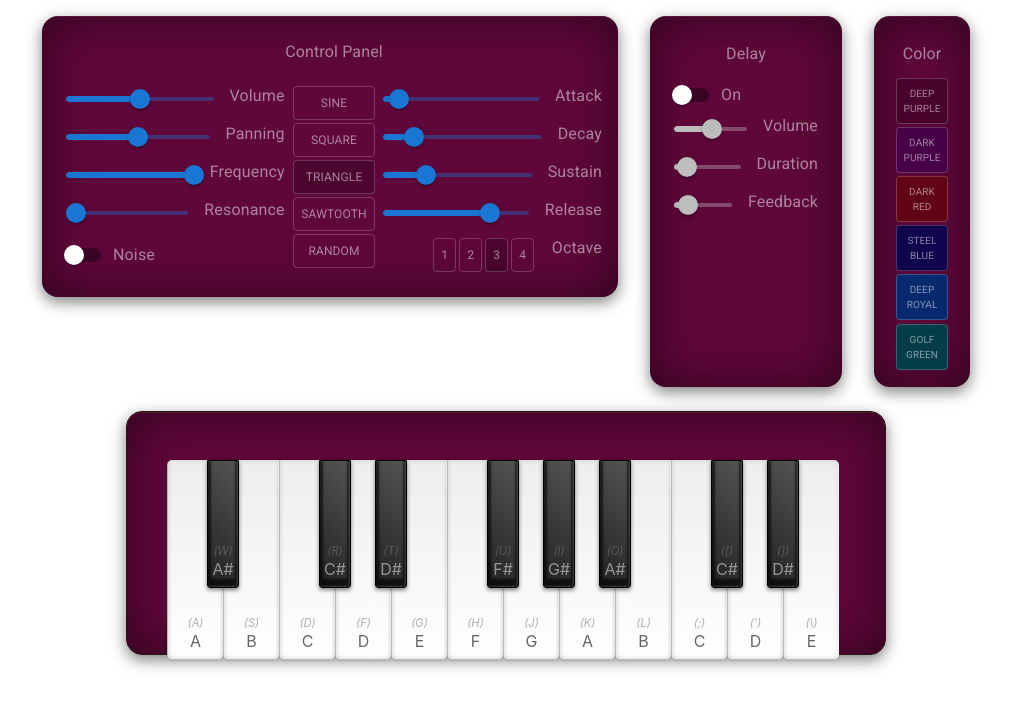
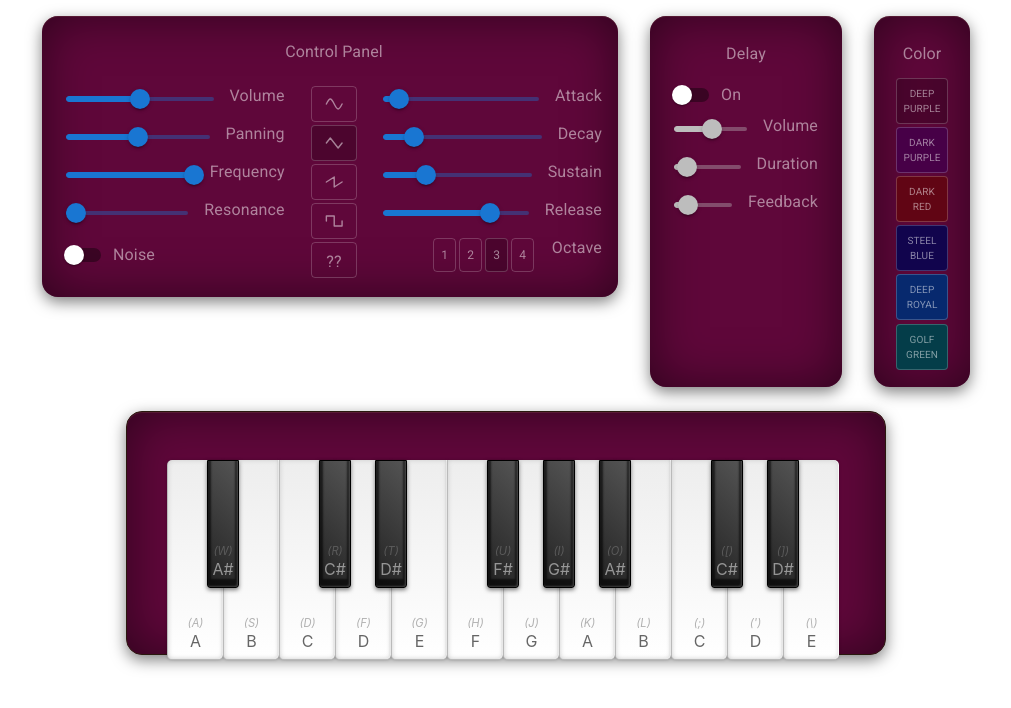
Before and after one commit to duviduduvid/synthinon, a React (Create React App) app: page / in a window 1280 px wide. Shown: the top 708 px of the page, without its empty margins (134-1145 px from the left). Built offline with nearby package versions, Linux system fonts and the light colour scheme.

Commit message:
adding wave forms icons

```diff
--- a/src/ControlPanel/WavefromSelector/WaveformSelector.tsx
+++ b/src/ControlPanel/WavefromSelector/WaveformSelector.tsx
@@ -3,9 +3,10 @@ import ToggleButton from '@mui/material/ToggleButton';
 import synthAudioContext from '../../synthAudioContext';
 import { Typography } from '@mui/material';
 import StyledToggleButtonGroup from '../StyledToggleButtonGroup';
+import waveforms from "../../images/waveforms.svg";
 
 export default function WaveformSelector() {
-  const waverforms = ["sine", "square", "triangle", "sawtooth", "random"];
+  const waverforms = ["sine", "triangle", "sawtooth", "square", "random"];
   const [waveform, setWaveform] = useState("triangle");
 
   const onSelectWaveform = (selected: OscillatorType | "random") => {
@@ -29,12 +30,24 @@ export default function WaveformSelector() {
     >
       {waverforms.map((wf, index) => (
         <ToggleButton key={index} value={wf} aria-label={wf}>
-          <Typography
-            fontSize="12px"
-            color="var(--white-50)"
-          >
-            {wf}
-          </Typography>
+          {
+            index === 4
+            ?
+            <Typography
+              fontSize="10"
+              color="var(--white-50)"
+              height="20px"
+            >
+              ??
+            </Typography>
+            :
+            <img
+              src={`${waveforms}#svgView(viewBox(0, ${index * 4}, 6, 4))`}
+              alt={waveform}
+              width="30px"
+              height="20px"
+            />
+          }
         </ToggleButton>
       ))}
     </StyledToggleButtonGroup>
```
Also changed, not shown: src/images/waveforms.svg (added).
